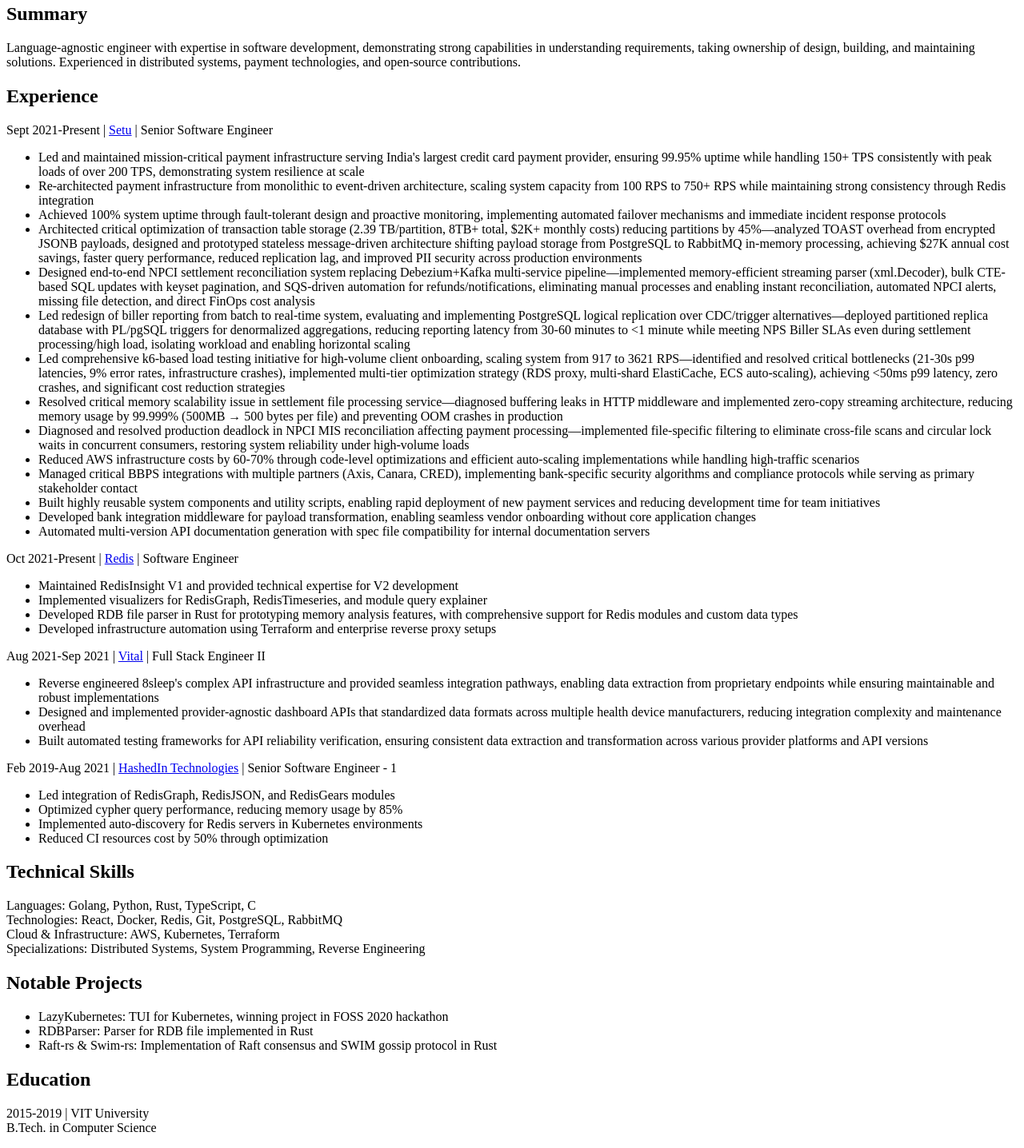
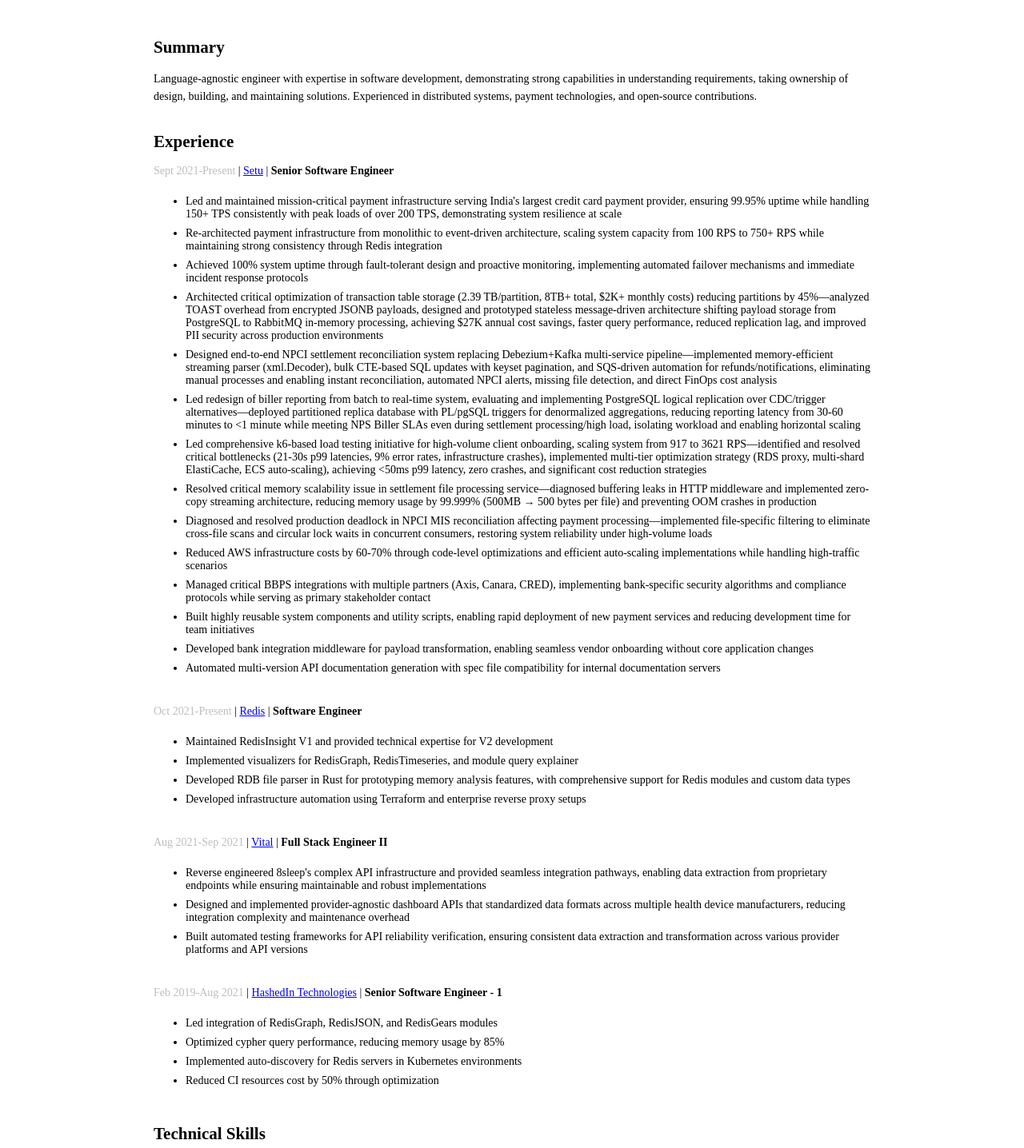
Before and after one commit to GnaneshKunal/gnanesh-blog, a Next.js app: page /resume in a window 1280 px wide. Shown: the part 140-1576 px from the top of the page at 80% size. Built offline with nearby package versions, Linux system fonts and the light colour scheme.

Commit message:
REmove tailwind related stuff

```diff
--- a/app/globals.css
+++ b/app/globals.css
@@ -7,8 +7,247 @@
 body {
   background: var(--background);
   color: var(--foreground);
-  /* font-family: -apple-system, BlinkMacSystemFont, "Segoe UI", Arial, sans-serif; */
   font-family: serif;
+}
+
+a {
+  text-decoration: underline;
+}
+
+a:hover {
+  text-decoration: none;
+}
+
+/* Utility classes */
+.timestamp {
+  color: #bebebe;
+}
+
+.tag-highlight {
+  color: #bebebe;
+}
+
+.no-print {
+  display: inline-block;
+}
+
+/* Home page styles */
+.home-container {
+  min-height: 100vh;
+  display: flex;
+  align-items: center;
+  justify-content: center;
+  padding: 1.5rem;
+}
+
+.home-main {
+  max-width: 42rem;
+  width: 100%;
+}
+
+.home-main h1 {
+  margin-bottom: 2rem;
+}
+
+.home-nav {
+  display: flex;
+  gap: 1rem;
+  font-size: 0.875rem;
+  margin-bottom: 2rem;
+}
+
+.home-about p {
+  margin-bottom: 1rem;
+  font-size: 0.875rem;
+  line-height: 1.6;
+}
+
+/* Page container */
+.page-container {
+  min-height: 100vh;
+  padding: 1.5rem;
+  max-width: 56rem;
+  margin: 0 auto;
+}
+
+.page-header {
+  margin-bottom: 2rem;
+}
+
+.page-header a {
+  font-size: 0.875rem;
+  display: inline-block;
+  margin-bottom: 1rem;
+}
+
+.page-header h1 {
+  margin-bottom: 0.5rem;
+}
+
+.page-header p {
+  font-size: 0.875rem;
+}
+
+.page-footer {
+  margin-top: 3rem;
+  padding-top: 2rem;
+  border-top: 1px solid rgba(0, 0, 0, 0.1);
+}
+
+.page-footer a {
+  font-size: 0.875rem;
+}
+
+/* Blog list */
+.blog-list {
+  display: flex;
+  flex-direction: column;
+  border-top: 1px solid rgba(0, 0, 0, 0.1);
+}
+
+.blog-list-item {
+  display: flex;
+  gap: 1rem;
+  padding: 0.75rem;
+  margin-left: -0.75rem;
+  margin-right: -0.75rem;
+  border-bottom: 1px solid rgba(0, 0, 0, 0.1);
+}
+
+.blog-list-item:hover {
+  background: rgba(0, 0, 0, 0.02);
+}
+
+.blog-list-item time {
+  font-size: 0.875rem;
+  font-family: monospace;
+  flex-shrink: 0;
+}
+
+.blog-list-item span {
+  font-size: 0.875rem;
+}
+
+/* Posts list (tag page) */
+.posts-list {
+  display: flex;
+  flex-direction: column;
+  gap: 2rem;
+}
+
+.post-item {
+  border-bottom: 1px solid rgba(0, 0, 0, 0.1);
+  padding-bottom: 2rem;
+}
+
+.post-item:last-child {
+  border-bottom: none;
+}
+
+.post-item h2 {
+  margin-bottom: 0.5rem;
+}
+
+.post-meta {
+  display: flex;
+  align-items: center;
+  gap: 0.75rem;
+  font-size: 0.75rem;
+  margin-bottom: 0.75rem;
+}
+
+.post-tags {
+  display: flex;
+  gap: 0.5rem;
+}
+
+.post-excerpt {
+  font-size: 0.875rem;
+  margin-bottom: 0.75rem;
+}
+
+.read-more {
+  font-size: 0.875rem;
+}
+
+/* Resume styles */
+.resume-container {
+  font-size: 0.875rem;
+}
+
+.contact-info {
+  font-size: 0.875rem;
+  display: flex;
+  flex-wrap: wrap;
+  gap: 0.25rem;
+}
+
+.separator {
+  margin: 0 0.5rem;
+}
+
+.resume-section {
+  margin-bottom: 2rem;
+}
+
+.resume-section h2 {
+  margin-bottom: 1rem;
+}
+
+.resume-section p {
+  line-height: 1.6;
+}
+
+.experience-list {
+  display: flex;
+  flex-direction: column;
+  gap: 1.5rem;
+}
+
+.experience-item {
+  display: flex;
+  flex-direction: column;
+}
+
+.job-header {
+  margin-bottom: 0.5rem;
+}
+
+.experience-item ul {
+  list-style: disc;
+  padding-left: 2.5rem;
+  display: flex;
+  flex-direction: column;
+  gap: 0.5rem;
+}
+
+.skills-list {
+  display: flex;
+  flex-direction: column;
+  gap: 0.5rem;
+}
+
+.projects-list {
+  list-style: disc;
+  padding-left: 1.5rem;
+  display: flex;
+  flex-direction: column;
+  gap: 0.5rem;
+}
+
+.education-item div {
+  margin-bottom: 0.5rem;
+}
+
+/* Print styles */
+@media print {
+  .no-print {
+    display: none;
+  }
+
+  .separator {
+    display: inline !important;
+  }
 }
 
 /* Blog content styles */
--- a/app/resume/page.tsx
+++ b/app/resume/page.tsx
@@ -3,34 +3,34 @@
 
 export default function Resume() {
   return (
-    <div className="min-h-screen p-6 max-w-4xl mx-auto">
-      <div className="mb-8">
-        <Link href="/" className="text-sm hover:underline mb-4 inline-block no-print">
+    <div className="page-container resume-container">
+      <div className="page-header">
+        <Link href="/" className="no-print">
           ← Back
         </Link>
-        <h1 className="mb-2">Gnanesh R</h1>
-        <div className="text-sm flex flex-col gap-1 md:flex-row md:space-x-3 md:gap-0 contact-info">
-          <a href="mailto:gnaneshkunal@outlook.com" className="hover:underline">
+        <h1>Gnanesh R</h1>
+        <div className="contact-info">
+          <a href="mailto:gnaneshkunal@outlook.com">
             gnaneshkunal@outlook.com
           </a>
-          <span className="separator hidden md:inline">•</span>
-          <a href="https://gnanesh.me" className="hover:underline">
+          <span className="separator">•</span>
+          <a href="https://gnanesh.me">
             gnanesh.me
           </a>
-          <span className="separator hidden md:inline">•</span>
-          <a href="https://github.com/gnaneshkunal" className="hover:underline">
+          <span className="separator">•</span>
+          <a href="https://github.com/gnaneshkunal">
             github.com/gnaneshkunal
           </a>
-          <span className="separator hidden md:inline">•</span>
-          <a href="https://linkedin.com/in/gnanesh-kunal" className="hover:underline">
+          <span className="separator">•</span>
+          <a href="https://linkedin.com/in/gnanesh-kunal">
             linkedin.com/in/gnanesh-kunal
           </a>
         </div>
       </div>
 
-      <section className="mb-8">
-        <h2 className="mb-3">Summary</h2>
-        <p className="text-sm leading-relaxed text-foreground/80">
+      <section className="resume-section">
+        <h2>Summary</h2>
+        <p>
           Language-agnostic engineer with expertise in software development,
           demonstrating strong capabilities in understanding requirements, taking
           ownership of design, building, and maintaining solutions. Experienced in
@@ -38,16 +38,16 @@
         </p>
       </section>
 
-      <section className="mb-8">
-        <h2 className="mb-4">Experience</h2>
-        <div className="space-y-6">
-          <div>
-            <div className="text-sm mb-2">
-              <span className="italic text-foreground/60">Sept 2021-Present</span> |{" "}
-              <a href="https://setu.co" className="hover:underline">Setu</a> |{" "}
-              <span className="font-bold">Senior Software Engineer</span>
+      <section className="resume-section">
+        <h2>Experience</h2>
+        <div className="experience-list">
+          <div className="experience-item">
+            <div className="job-header">
+              <span className="timestamp">Sept 2021-Present</span> |{" "}
+              <a href="https://setu.co">Setu</a> |{" "}
+              <strong>Senior Software Engineer</strong>
             </div>
-            <ul className="text-sm text-foreground/80 space-y-2 list-disc ml-10">
+            <ul>
               <li>Led and maintained mission-critical payment infrastructure serving India&apos;s largest credit card payment provider, ensuring 99.95% uptime while handling 150+ TPS consistently with peak loads of over 200 TPS, demonstrating system resilience at scale</li>
               <li>Re-architected payment infrastructure from monolithic to event-driven architecture, scaling system capacity from 100 RPS to 750+ RPS while maintaining strong consistency through Redis integration</li>
               <li>Achieved 100% system uptime through fault-tolerant design and proactive monitoring, implementing automated failover mechanisms and immediate incident response protocols</li>
@@ -65,13 +65,13 @@
             </ul>
           </div>
 
-          <div>
-            <div className="text-sm mb-2">
-              <span className="italic text-foreground/60">Oct 2021-Present</span> |{" "}
-              <a href="https://redis.io" className="hover:underline">Redis</a> |{" "}
-              <span className="font-bold">Software Engineer</span>
+          <div className="experience-item">
+            <div className="job-header">
+              <span className="timestamp">Oct 2021-Present</span> |{" "}
+              <a href="https://redis.io">Redis</a> |{" "}
+              <strong>Software Engineer</strong>
             </div>
-            <ul className="text-sm text-foreground/80 space-y-2 list-disc ml-10">
+            <ul>
               <li>Maintained RedisInsight V1 and provided technical expertise for V2 development</li>
               <li>Implemented visualizers for RedisGraph, RedisTimeseries, and module query explainer</li>
               <li>Developed RDB file parser in Rust for prototyping memory analysis features, with comprehensive support for Redis modules and custom data types</li>
@@ -79,26 +79,26 @@
             </ul>
           </div>
 
-          <div>
-            <div className="text-sm mb-2">
-              <span className="italic text-foreground/60">Aug 2021-Sep 2021</span> |{" "}
-              <a href="https://www.tryvital.com" className="hover:underline">Vital</a> |{" "}
-              <span className="font-bold">Full Stack Engineer II</span>
+          <div className="experience-item">
+            <div className="job-header">
+              <span className="timestamp">Aug 2021-Sep 2021</span> |{" "}
+              <a href="https://www.tryvital.com">Vital</a> |{" "}
+              <strong>Full Stack Engineer II</strong>
             </div>
-            <ul className="text-sm text-foreground/80 space-y-2 list-disc ml-10">
+            <ul>
               <li>Reverse engineered 8sleep&apos;s complex API infrastructure and provided seamless integration pathways, enabling data extraction from proprietary endpoints while ensuring maintainable and robust implementations</li>
               <li>Designed and implemented provider-agnostic dashboard APIs that standardized data formats across multiple health device manufacturers, reducing integration complexity and maintenance overhead</li>
               <li>Built automated testing frameworks for API reliability verification, ensuring consistent data extraction and transformation across various provider platforms and API versions</li>
             </ul>
           </div>
 
-          <div>
-            <div className="text-sm mb-2">
-              <span className="italic text-foreground/60">Feb 2019-Aug 2021</span> |{" "}
-              <a href="https://hashedin.com" className="hover:underline">HashedIn Technologies</a> |{" "}
-              <span className="font-bold">Senior Software Engineer - 1</span>
+          <div className="experience-item">
+            <div className="job-header">
+              <span className="timestamp">Feb 2019-Aug 2021</span> |{" "}
+              <a href="https://hashedin.com">HashedIn Technologies</a> |{" "}
+              <strong>Senior Software Engineer - 1</strong>
             </div>
-            <ul className="text-sm text-foreground/80 space-y-2 list-disc ml-10">
+            <ul>
               <li>Led integration of RedisGraph, RedisJSON, and RedisGears modules</li>
               <li>Optimized cypher query performance, reducing memory usage by 85%</li>
               <li>Implemented auto-discovery for Redis servers in Kubernetes environments</li>
@@ -108,48 +108,44 @@
         </div>
       </section>
 
-      <section className="mb-8">
-        <h2 className="mb-4">Technical Skills</h2>
-        <div className="space-y-2 text-sm">
+      <section className="resume-section">
+        <h2>Technical Skills</h2>
+        <div className="skills-list">
           <div>
-            <span className="font-medium">Languages:</span>{" "}
-            <span className="text-foreground/80">Golang, Python, Rust, TypeScript, C</span>
+            <strong>Languages:</strong> Golang, Python, Rust, TypeScript, C
           </div>
           <div>
-            <span className="font-medium">Technologies:</span>{" "}
-            <span className="text-foreground/80">React, Docker, Redis, Git, PostgreSQL, RabbitMQ</span>
+            <strong>Technologies:</strong> React, Docker, Redis, Git, PostgreSQL, RabbitMQ
           </div>
           <div>
-            <span className="font-medium">Cloud & Infrastructure:</span>{" "}
-            <span className="text-foreground/80">AWS, Kubernetes, Terraform</span>
+            <strong>Cloud & Infrastructure:</strong> AWS, Kubernetes, Terraform
           </div>
           <div>
-            <span className="font-medium">Specializations:</span>{" "}
-            <span className="text-foreground/80">Distributed Systems, System Programming, Reverse Engineering</span>
+            <strong>Specializations:</strong> Distributed Systems, System Programming, Reverse Engineering
           </div>
         </div>
       </section>
 
-      <section className="mb-8">
-        <h2 className="mb-4">Notable Projects</h2>
-        <ul className="text-sm text-foreground/80 space-y-2 list-disc ml-6">
-          <li><span className="font-medium">LazyKubernetes:</span> TUI for Kubernetes, winning project in FOSS 2020 hackathon</li>
-          <li><span className="font-medium">RDBParser:</span> Parser for RDB file implemented in Rust</li>
-          <li><span className="font-medium">Raft-rs & Swim-rs:</span> Implementation of Raft consensus and SWIM gossip protocol in Rust</li>
+      <section className="resume-section">
+        <h2>Notable Projects</h2>
+        <ul className="projects-list">
+          <li><strong>LazyKubernetes:</strong> TUI for Kubernetes, winning project in FOSS 2020 hackathon</li>
+          <li><strong>RDBParser:</strong> Parser for RDB file implemented in Rust</li>
+          <li><strong>Raft-rs & Swim-rs:</strong> Implementation of Raft consensus and SWIM gossip protocol in Rust</li>
         </ul>
       </section>
 
-      <section className="mb-8">
-        <h2 className="mb-4">Education</h2>
-        <div className="text-sm">
-          <div className="mb-2">
-            <span className="text-foreground/60">2015-2019</span> | VIT University
+      <section className="resume-section">
+        <h2>Education</h2>
+        <div className="education-item">
+          <div>
+            <span className="timestamp">2015-2019</span> | VIT University
           </div>
-          <div className="text-foreground/80">B.Tech. in Computer Science</div>
+          <div>B.Tech. in Computer Science</div>
         </div>
       </section>
 
-      <p className="text-xs text-foreground/60">Last updated November 1, 2025</p>
+      <p className="timestamp">Last updated November 1, 2025</p>
     </div>
   );
 }
```
Also changed, not shown: app/blog/[slug]/page.tsx (+7 -13 lines), app/blog/page.tsx (+11 -22 lines), app/blog/tags/[tag]/page.tsx (+17 -28 lines), app/page.tsx (+15 -39 lines).
